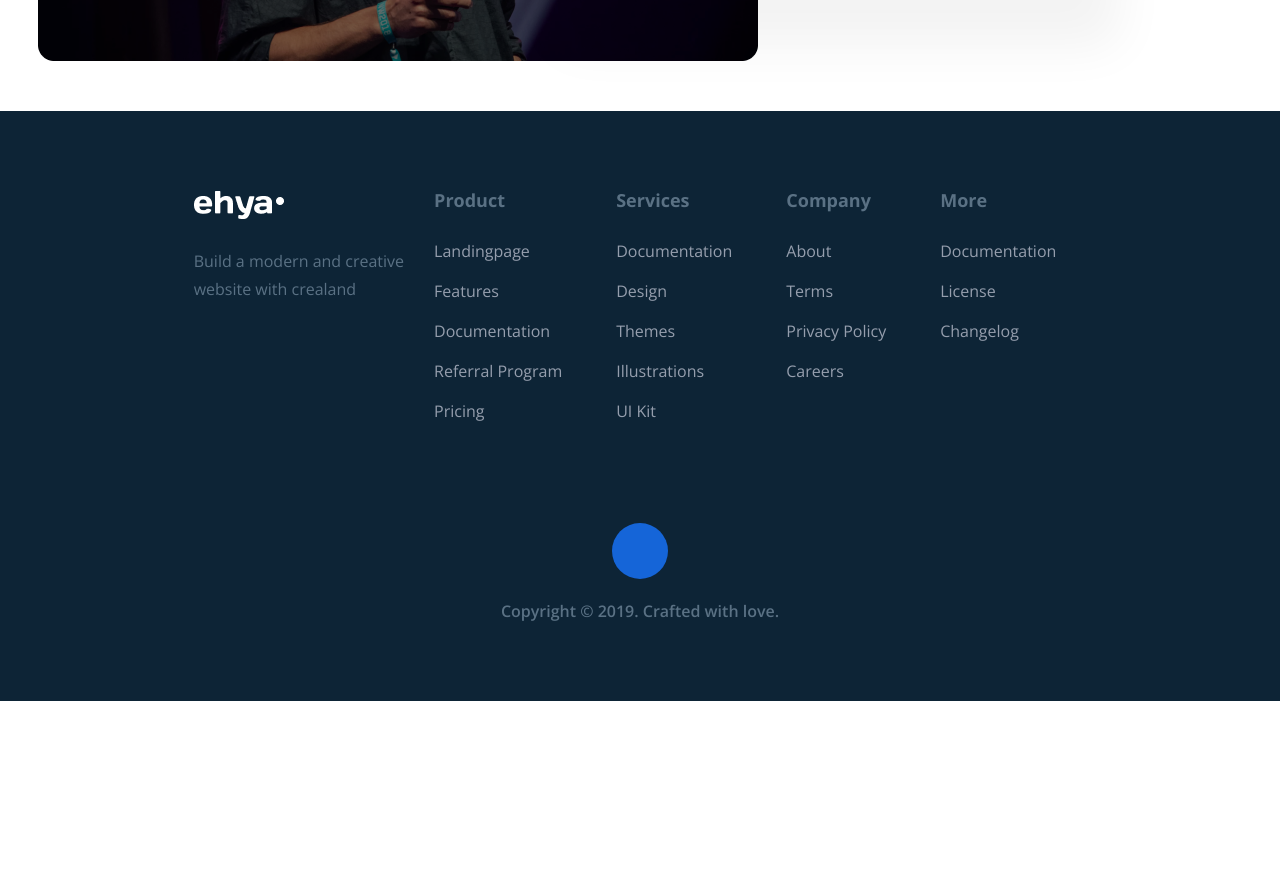
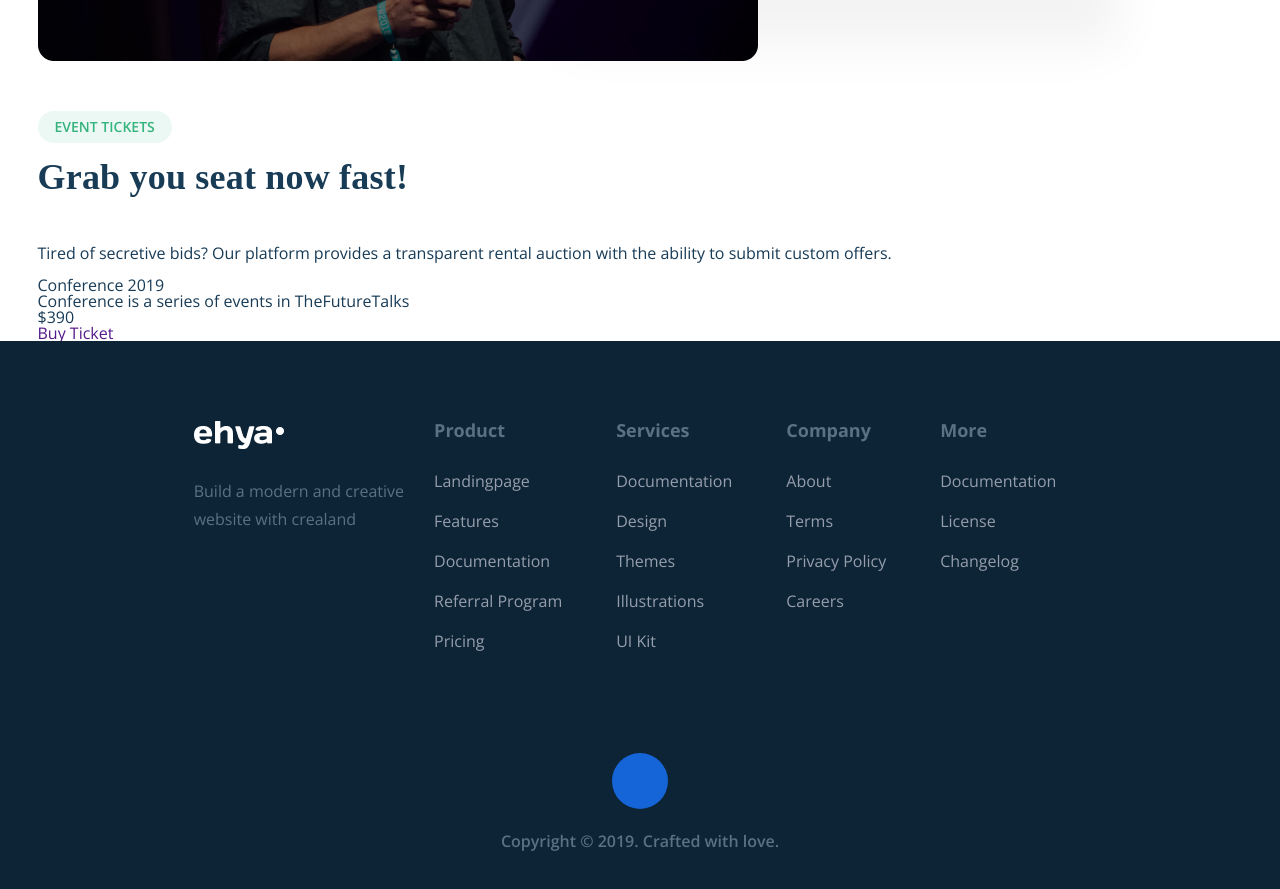
Before and after one commit to aZaqwer/TEST-GIT, a website: page flex004/#src/index.html in a window 1280 px wide. Shown: the part 3407-4296 px from the top of the page. Before the commit the page ends 4108 px from the top, so only its background shows below. Drawn offline with nearby package versions, Linux system fonts and the light colour scheme; files that its build step writes are made by us from their sources; files whose address does not match are found by name; a web font is replaced by a local one.

Commit message:
Add block tickets

```diff
--- a/flex004/#src/index.html
+++ b/flex004/#src/index.html
@@ -200,6 +200,26 @@
                 </div>
             </div>
 
+            <div class="page__tickets-main tickets-main">
+                <div class="tickets-main__container _container">
+                    <div class="tickets__lable label"><span>EVENT TICKETS</span></div>
+                    <div class="tickets__title title">Grab you seat now fast!</div>
+                    <div class="tickets__text">Tired of secretive bids? Our platform provides a transparent rental
+                        auction with the ability to submit custom offers. </div>
+                    <div class="tickets__row">
+                        <div class="tickets__column">
+                            <div class="tickets__item">
+                                <div class="tickets__item-icon _icon-conference"></div>
+                                <div class="tickets__item-title">Conference 2019</div>
+                                <div class="tickets__item-text">Conference is a series of events in TheFutureTalks</div>
+                                <div class="tickets__item-price">$390</div>
+                                <a href="" class="tickets__item-button">Buy Ticket</a>
+                            </div>
+                        </div>
+                    </div>
+                </div>
+            </div>
+
         </main>
         @@include('_footer.html',{})
     </div>
--- a/flex004/#src/scss/style.scss
+++ b/flex004/#src/scss/style.scss
@@ -534,3 +534,47 @@ body {
 .stats-counter {
     width: 121px;
 }
+
+.page {
+    &__tickets-main {
+    }
+}
+.tickets-main {
+    &__container {
+    }
+}
+
+.tickets {
+    &__lable {
+    }
+
+    &__title {
+    }
+
+    &__text {
+    }
+
+    &__row {
+    }
+
+    &__column {
+    }
+
+    &__item {
+    }
+
+    &__item-icon {
+    }
+
+    &__item-title {
+    }
+
+    &__item-text {
+    }
+
+    &__item-price {
+    }
+
+    &__item-button {
+    }
+}
```
Also changed, not shown: flex004/#src/img/bg_event.jpg (added).
